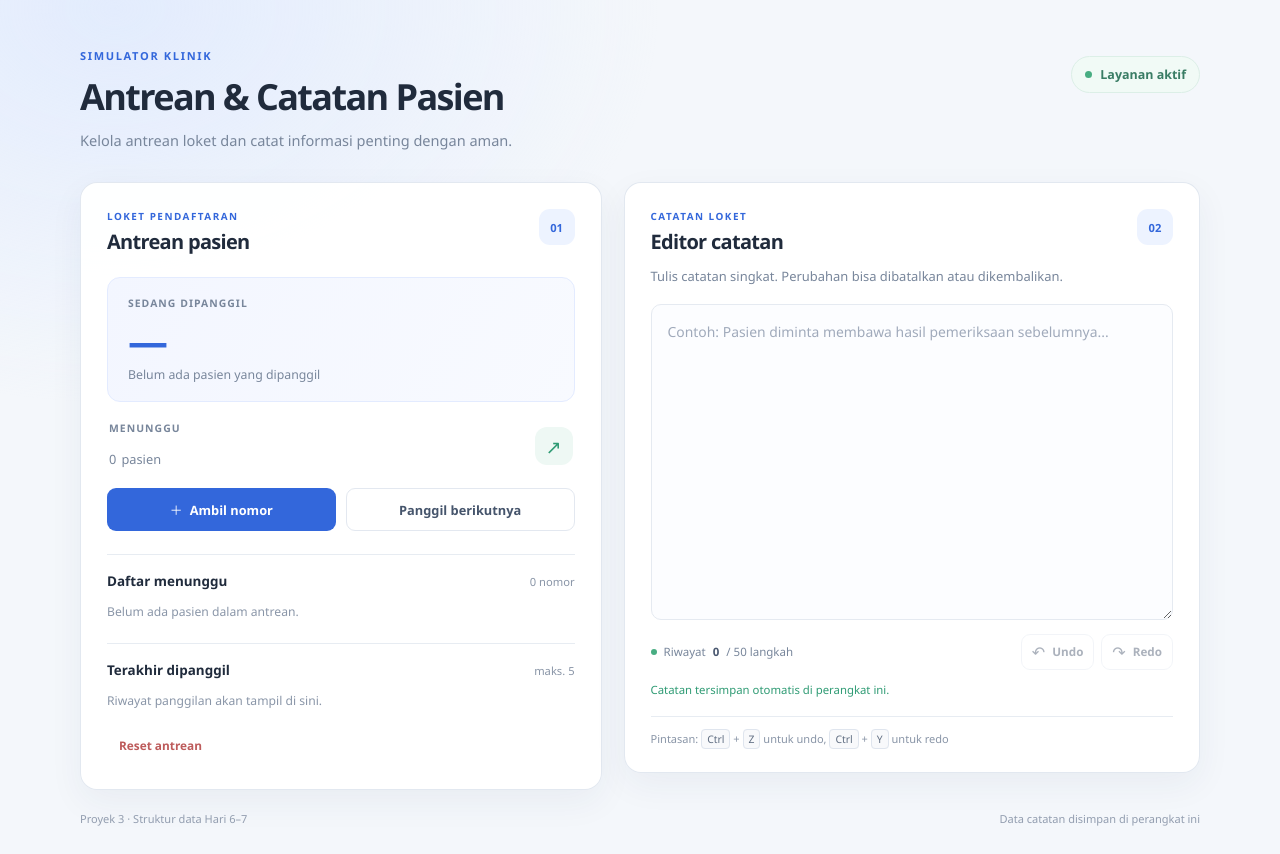
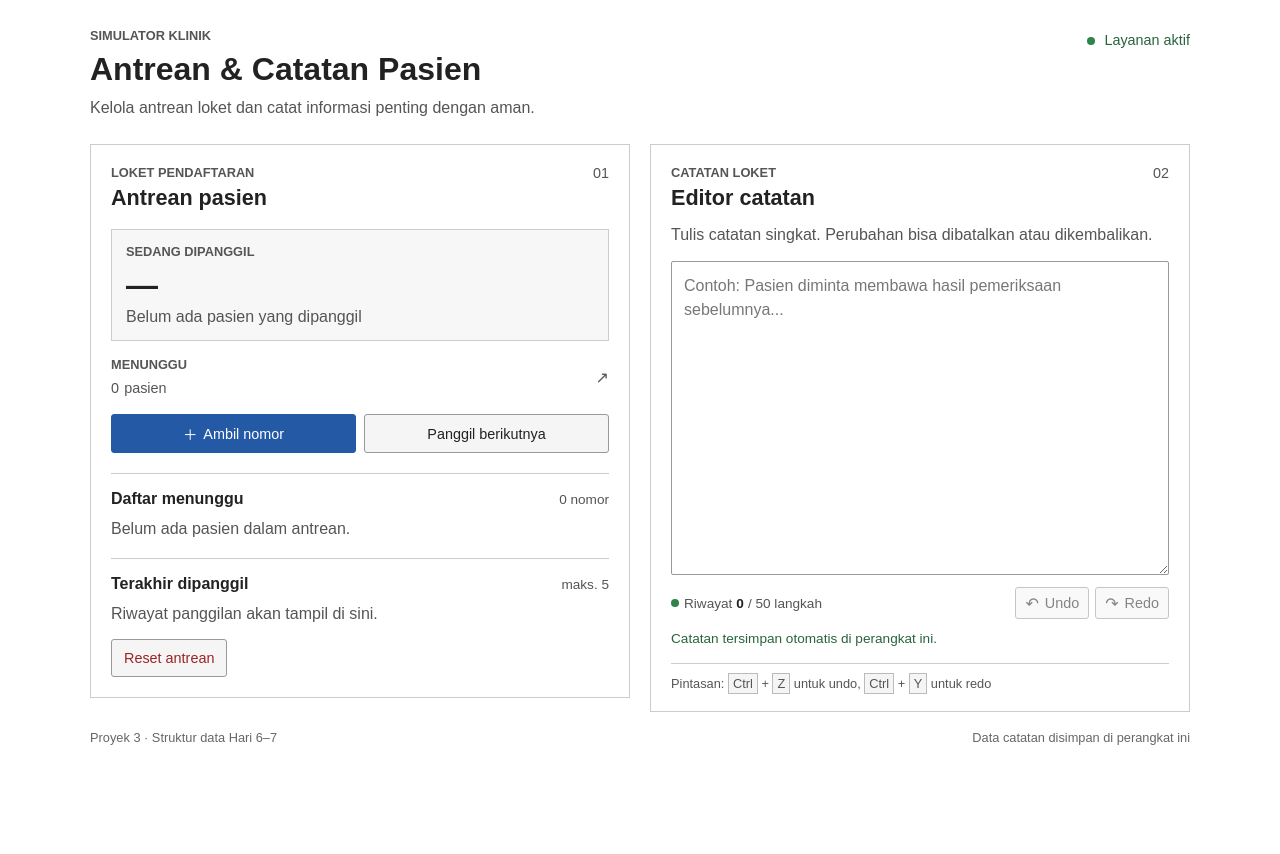
Before and after one commit to muhsantri26/portofolio-junior-web, a PHP site: page / in a window 1280 px wide. After the commit the page ends 745 px from the top, so only its background shows below. Run offline with PHP 8.4, Linux system fonts and the light colour scheme.

```diff
--- a/hari-07-SD2/proyek-3-antrian/css/style.css
+++ b/hari-07-SD2/proyek-3-antrian/css/style.css
@@ -1,18 +1,8 @@
 :root {
   color-scheme: light;
-  font-family: "DM Sans", "Segoe UI", sans-serif;
-  color: #202b3c;
-  background: #f4f7fb;
-  font-synthesis: none;
-  text-rendering: optimizeLegibility;
-  --ink: #202b3c;
-  --muted: #78869b;
-  --line: #e7ecf2;
-  --blue: #3367db;
-  --blue-dark: #2857c3;
-  --pale-blue: #edf3ff;
-  --green: #2f9b74;
-  --red: #bd5b5b;
+  font-family: Arial, Helvetica, sans-serif;
+  color: #222;
+  background: #fff;
 }
 
 * {
@@ -27,9 +17,7 @@ body {
   min-width: 320px;
   min-height: 100vh;
   margin: 0;
-  background:
-    radial-gradient(ellipse at 9% 1%, rgba(216, 229, 255, 0.62), transparent 34rem),
-    #f4f7fb;
+  background: #fff;
 }
 
 button,
@@ -39,30 +27,29 @@ textarea {
 
 button:focus-visible,
 textarea:focus-visible {
-  outline: 3px solid rgba(51, 103, 219, 0.3);
-  outline-offset: 3px;
+  outline: 2px solid #2459a6;
+  outline-offset: 2px;
 }
 
 .app-shell {
-  width: min(1120px, calc(100% - 48px));
+  width: min(1100px, calc(100% - 32px));
   margin: 0 auto;
-  padding: 48px 0 28px;
+  padding: 28px 0;
 }
 
 .page-header {
   display: flex;
   align-items: flex-start;
   justify-content: space-between;
-  gap: 24px;
-  margin-bottom: 30px;
+  gap: 20px;
+  margin-bottom: 24px;
 }
 
 .eyebrow {
-  margin: 0 0 9px;
-  color: var(--blue);
-  font-size: 0.69rem;
+  margin: 0 0 8px;
+  color: #555;
+  font-size: 0.8rem;
   font-weight: 700;
-  letter-spacing: 0.15em;
 }
 
 h1,
@@ -72,131 +59,100 @@ p {
   margin-top: 0;
 }
 
-h1,
-h2,
-h3 {
-  font-family: "Manrope", "Segoe UI", sans-serif;
-}
-
 h1 {
   margin-bottom: 8px;
-  font-size: clamp(1.7rem, 3vw, 2.25rem);
-  letter-spacing: -0.045em;
+  font-size: 2rem;
 }
 
 .page-description,
 .notes-description {
   margin-bottom: 0;
-  color: var(--muted);
-  font-size: 0.91rem;
-  line-height: 1.6;
+  color: #555;
+  line-height: 1.5;
 }
 
 .open-status {
-  display: inline-flex;
-  align-items: center;
-  gap: 8px;
   flex: 0 0 auto;
-  margin-top: 8px;
-  padding: 9px 13px;
-  border: 1px solid #dcefe7;
-  border-radius: 999px;
-  background: #f1faf6;
-  color: #397c64;
-  font-size: 0.78rem;
-  font-weight: 600;
+  margin-top: 4px;
+  color: #28643d;
+  font-size: 0.9rem;
 }
 
 .open-status span,
 .history-dot {
-  width: 7px;
-  height: 7px;
+  display: inline-block;
+  width: 8px;
+  height: 8px;
+  margin-right: 5px;
   border-radius: 50%;
-  background: #48ad82;
+  background: #31834d;
 }
 
 .workspace {
   display: grid;
-  grid-template-columns: minmax(0, 0.95fr) minmax(0, 1.05fr);
+  grid-template-columns: minmax(0, 1fr) minmax(0, 1fr);
   align-items: start;
-  gap: 22px;
+  gap: 20px;
 }
 
 .panel {
   min-width: 0;
-  padding: 26px;
-  border: 1px solid rgba(223, 230, 239, 0.9);
-  border-radius: 17px;
-  background: rgba(255, 255, 255, 0.95);
-  box-shadow: 0 12px 35px rgba(32, 54, 91, 0.055);
+  padding: 20px;
+  border: 1px solid #ccc;
+  background: #fff;
 }
 
 .panel-heading {
   display: flex;
   justify-content: space-between;
   align-items: flex-start;
-  margin-bottom: 22px;
+  margin-bottom: 18px;
 }
 
 .panel-heading .eyebrow {
   margin-bottom: 5px;
-  font-size: 0.62rem;
 }
 
 h2 {
   margin-bottom: 0;
-  font-size: 1.25rem;
-  letter-spacing: -0.035em;
+  font-size: 1.35rem;
 }
 
 .panel-icon {
-  display: grid;
-  width: 36px;
-  height: 36px;
-  place-items: center;
-  border-radius: 11px;
-  background: var(--pale-blue);
-  color: var(--blue);
-  font-size: 0.7rem;
-  font-weight: 700;
+  color: #555;
+  font-size: 0.9rem;
 }
 
 .called-card {
-  padding: 18px 20px;
-  border: 1px solid #e3ebff;
-  border-radius: 13px;
-  background: linear-gradient(120deg, #f3f6ff, #f8faff);
+  padding: 14px;
+  border: 1px solid #ccc;
+  background: #f7f7f7;
 }
 
 .card-label {
   margin-bottom: 8px;
-  color: var(--muted);
-  font-size: 0.65rem;
+  color: #555;
+  font-size: 0.8rem;
   font-weight: 700;
-  letter-spacing: 0.1em;
 }
 
 .called-number {
-  margin-bottom: 2px;
-  color: var(--blue);
-  font-family: "Manrope", "Segoe UI", sans-serif;
-  font-size: 2.5rem;
-  font-weight: 800;
-  letter-spacing: -0.06em;
-  line-height: 1.15;
+  margin-bottom: 4px;
+  color: #222;
+  font-size: 2rem;
+  font-weight: 700;
 }
 
 .called-hint {
   margin-bottom: 0;
-  color: var(--muted);
-  font-size: 0.77rem;
+  color: #555;
 }
 
 .queue-summary {
   display: flex;
   align-items: center;
   justify-content: space-between;
-  padding: 19px 2px 17px;
+  padding: 16px 0;
 }
 
 .queue-summary .card-label {
@@ -205,91 +161,67 @@ h2 {
 
 .queue-count {
   margin-bottom: 0;
-  font-family: "Manrope", "Segoe UI", sans-serif;
-  font-size: 1.45rem;
-  font-weight: 800;
-  letter-spacing: -0.04em;
+  font-size: 1.15rem;
+  font-weight: 700;
 }
 
 .queue-count span {
-  color: var(--muted);
-  font-family: "DM Sans", "Segoe UI", sans-serif;
-  font-size: 0.8rem;
-  font-weight: 500;
-  letter-spacing: 0;
+  color: #555;
+  font-size: 0.9rem;
+  font-weight: 400;
 }
 
 .queue-icon {
-  display: grid;
-  width: 38px;
-  height: 38px;
-  place-items: center;
-  border-radius: 12px;
-  background: #eef8f4;
-  color: var(--green);
-  font-size: 1.2rem;
+  color: #555;
 }
 
 .button-row {
-  display: grid;
-  grid-template-columns: 1fr 1fr;
-  gap: 10px;
+  display: flex;
+  gap: 8px;
 }
 
 .button {
   display: inline-flex;
-  min-height: 43px;
+  min-height: 38px;
   align-items: center;
   justify-content: center;
-  gap: 7px;
-  padding: 10px 13px;
-  border: 1px solid transparent;
-  border-radius: 9px;
+  gap: 6px;
+  padding: 8px 12px;
+  border: 1px solid #999;
+  border-radius: 3px;
+  background: #f5f5f5;
+  color: #222;
   cursor: pointer;
-  font-size: 0.8rem;
-  font-weight: 600;
-  transition:
-    background 140ms ease,
-    border-color 140ms ease,
-    color 140ms ease,
-    transform 140ms ease;
+  font-size: 0.9rem;
 }
 
-.button:not(:disabled):active {
-  transform: translateY(1px);
+.button:hover:not(:disabled) {
+  background: #e9e9e9;
 }
 
 .button-primary {
-  background: var(--blue);
+  border-color: #2459a6;
+  background: #2459a6;
   color: #fff;
 }
 
-.button-primary:hover {
-  background: var(--blue-dark);
-}
-
-.button-secondary,
-.button-tool {
-  border-color: #e3e8f0;
-  background: #fff;
-  color: #46556c;
-}
-
-.button-secondary:hover,
-.button-tool:not(:disabled):hover {
-  border-color: #c9d6f1;
-  background: #f6f8fd;
+.button-primary:hover:not(:disabled) {
+  background: #1d4988;
 }
 
 .button:disabled {
   cursor: not-allowed;
-  opacity: 0.45;
+  opacity: 0.55;
+}
+
+.button-row .button {
+  flex: 1;
 }
 
 .section-divider {
   height: 1px;
-  margin: 23px 0 17px;
-  background: var(--line);
+  margin: 20px 0 16px;
+  background: #ccc;
 }
 
 .list-heading {
@@ -301,19 +233,18 @@ h2 {
 
 h3 {
   margin-bottom: 0;
-  font-size: 0.84rem;
-  font-weight: 700;
+  font-size: 1rem;
 }
 
 .small-count {
-  color: #8995a7;
-  font-size: 0.7rem;
+  color: #555;
+  font-size: 0.85rem;
 }
 
 .queue-list,
 .called-history {
   display: grid;
-  gap: 7px;
+  gap: 6px;
   margin: 12px 0 0;
   padding: 0;
   list-style: none;
@@ -324,57 +255,43 @@ h3 {
   display: flex;
   align-items: center;
   justify-content: space-between;
-  min-height: 39px;
-  padding: 8px 11px;
-  border: 1px solid #edf0f5;
-  border-radius: 8px;
-  background: #fbfcfe;
-  color: #35445a;
-  font-size: 0.8rem;
+  min-height: 36px;
+  padding: 8px;
+  border: 1px solid #ddd;
+  background: #fafafa;
 }
 
 .queue-list li::after {
-  content: "Menunggu";
-  color: #929daf;
-  font-size: 0.68rem;
+  content: 'Menunggu';
+  color: #555;
+  font-size: 0.8rem;
 }
 
 .empty-state,
 .history-empty {
-  margin: 13px 0 0;
-  color: #8a96a8;
-  font-size: 0.76rem;
+  margin: 12px 0 0;
+  color: #555;
 }
 
 .history-block {
-  margin-top: 23px;
-  padding-top: 17px;
-  border-top: 1px solid var(--line);
+  margin-top: 20px;
+  padding-top: 16px;
+  border-top: 1px solid #ccc;
 }
 
 .called-history li {
-  min-height: 34px;
   background: #fff;
-  font-size: 0.75rem;
 }
 
 .called-history li::after {
-  content: "Selesai dipanggil";
-  color: #91a096;
-  font-size: 0.65rem;
+  content: 'Selesai dipanggil';
+  color: #555;
+  font-size: 0.8rem;
 }
 
 .button-reset {
-  min-height: 37px;
-  margin-top: 17px;
-  padding: 8px 11px;
-  background: transparent;
-  color: var(--red);
-  font-size: 0.74rem;
-}
-
-.button-reset:hover {
-  background: #fff6f6;
+  margin-top: 16px;
+  color: #9b2424;
 }
 
 .notes-panel {
@@ -383,29 +300,27 @@ h3 {
 }
 
 .notes-panel .panel-heading {
-  margin-bottom: 11px;
+  margin-bottom: 12px;
 }
 
 .notes-description {
-  margin-bottom: 17px;
-  font-size: 0.81rem;
+  margin-bottom: 14px;
 }
 
 .notes-input {
   width: 100%;
-  min-height: 278px;
+  min-height: 260px;
   resize: vertical;
-  padding: 15px 16px;
-  border: 1px solid #e5eaf1;
-  border-radius: 10px;
-  background: #fcfdff;
-  color: var(--ink);
-  font-size: 0.87rem;
-  line-height: 1.7;
+  padding: 12px;
+  border: 1px solid #999;
+  border-radius: 2px;
+  background: #fff;
+  color: #222;
+  line-height: 1.5;
 }
 
 .notes-input::placeholder {
-  color: #a0aabb;
+  color: #777;
 }
 
 .editor-toolbar {
@@ -413,37 +328,30 @@ h3 {
   flex-wrap: wrap;
   align-items: center;
   justify-content: space-between;
-  gap: 12px;
-  margin-top: 14px;
+  gap: 10px;
+  margin-top: 12px;
 }
 
 .history-count {
   display: inline-flex;
   align-items: center;
-  gap: 7px;
-  color: #78869b;
-  font-size: 0.72rem;
-}
-
-.history-dot {
-  width: 6px;
-  height: 6px;
+  color: #555;
+  font-size: 0.85rem;
 }
 
 .history-count strong {
-  color: #4a5870;
-  font-weight: 700;
+  margin: 0 4px;
+  color: #222;
 }
 
 .editor-actions {
   display: flex;
-  gap: 7px;
+  gap: 6px;
 }
 
 .button-tool {
-  min-height: 34px;
-  padding: 6px 10px;
-  font-size: 0.73rem;
+  min-height: 32px;
+  padding: 5px 9px;
 }
 
 .button-tool span {
@@ -453,39 +361,37 @@ h3 {
 .storage-message {
   min-height: 18px;
   margin: 12px 0 0;
-  color: var(--green);
-  font-size: 0.71rem;
+  color: #28643d;
+  font-size: 0.85rem;
 }
 
 .storage-message.is-error {
-  color: #b34e4e;
+  color: #9b2424;
 }
 
 .keyboard-hint {
-  margin-top: 16px;
-  padding-top: 14px;
-  border-top: 1px solid var(--line);
-  color: #8995a7;
-  font-size: 0.69rem;
+  margin-top: 14px;
+  padding-top: 12px;
+  border-top: 1px solid #ccc;
+  color: #555;
+  font-size: 0.8rem;
 }
 
 kbd {
-  padding: 2px 5px;
-  border: 1px solid #dfe5ee;
-  border-radius: 4px;
-  background: #f8f9fb;
-  color: #606e82;
+  padding: 2px 4px;
+  border: 1px solid #bbb;
+  background: #f5f5f5;
   font-family: inherit;
-  font-size: 0.65rem;
+  font-size: 0.8rem;
 }
 
 .page-footer {
   display: flex;
   justify-content: space-between;
-  gap: 14px;
-  margin-top: 21px;
-  color: #929daf;
-  font-size: 0.69rem;
+  gap: 12px;
+  margin-top: 18px;
+  color: #666;
+  font-size: 0.8rem;
 }
 
 .sr-only {
@@ -502,8 +408,8 @@ kbd {
 
 @media (max-width: 760px) {
   .app-shell {
-    width: min(580px, calc(100% - 32px));
-    padding-top: 30px;
+    width: min(580px, calc(100% - 24px));
+    padding-top: 20px;
   }
 
   .workspace {
@@ -511,22 +417,18 @@ kbd {
   }
 
   .panel {
-    padding: 22px;
+    padding: 16px;
   }
 }
 
 @media (max-width: 460px) {
   .page-header {
     flex-direction: column;
-    gap: 12px;
-  }
-
-  .open-status {
-    margin-top: 0;
+    gap: 10px;
   }
 
   .button-row {
-    grid-template-columns: 1fr;
+    flex-direction: column;
   }
 
   .editor-toolbar,
@@ -534,8 +436,4 @@ kbd {
     align-items: flex-start;
     flex-direction: column;
   }
-
-  .notes-input {
-    min-height: 230px;
-  }
 }
--- a/hari-07-SD2/proyek-3-antrian/js/antrian.js
+++ b/hari-07-SD2/proyek-3-antrian/js/antrian.js
@@ -1,6 +1,6 @@
-import { LinkedQueue } from "./structures.js";
+import { LinkedQueue } from './structures.js';
 
-export const AWALAN_NOMOR = "A";
+export const AWALAN_NOMOR = 'A';
 export const MAKS_RIWAYAT = 50;
 const JUMLAH_RIWAYAT_PANGGILAN = 5;
 
@@ -11,7 +11,7 @@ export class AntrianKlinik {
 
   ambilNomor() {
     this.#nomorTerakhir++;
-    const nomor = `${AWALAN_NOMOR}${String(this.#nomorTerakhir).padStart(3, "0")}`;
+    const nomor = `${AWALAN_NOMOR}${String(this.#nomorTerakhir).padStart(3, '0')}`;
     this.#antrian.enqueue(nomor);
     return nomor;
   }
--- a/hari-07-SD2/proyek-3-antrian/js/riwayat.js
+++ b/hari-07-SD2/proyek-3-antrian/js/riwayat.js
@@ -1,12 +1,12 @@
-import { Stack } from "./structures.js";
-import { MAKS_RIWAYAT } from "./antrian.js";
+import { Stack } from './structures.js';
+import { MAKS_RIWAYAT } from './antrian.js';
 
 export class RiwayatEditor {
   #undoStack = new Stack();
   #redoStack = new Stack();
   #teksSaatIni;
 
-  constructor(teksAwal = "") {
+  constructor(teksAwal = '') {
     this.#teksSaatIni = teksAwal;
   }
 
```
Also changed, not shown: hari-07-SD2/eslint.config.js (added, +22 -0 lines), hari-07-SD2/kode-buruk.js (+5 -5 lines), hari-07-SD2/lap1Sdata2.js (+12 -12 lines), hari-07-SD2/lap2Sdata2.js (+23 -24 lines), hari-07-SD2/lap3Sdata2.js (+12 -12 lines), hari-07-SD2/package.json (added, +20 -0 lines), hari-07-SD2/proyek-3-antrian/js/app.js (+40 -37 lines), hari-07-SD2/lap4Sdata2.js (line endings or trailing spaces), hari-07-SD2/package-lock.json (added), hari-07-SD2/proyek-3-antrian/README.md, 1 other file.
